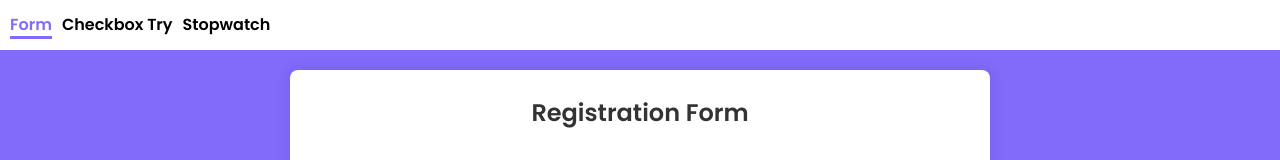
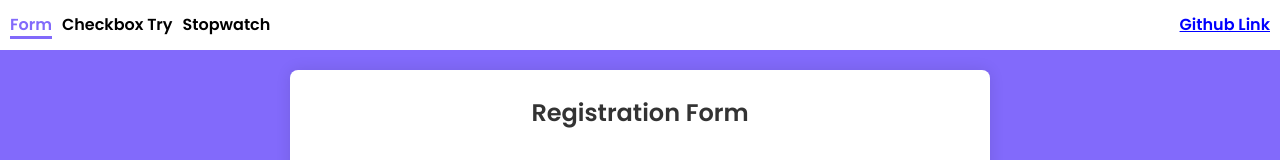
Before and after one commit to vikasdev66/interview-projects, a React (Create React App) app: page / in a window 1280 px wide. Shown: the top 160 px of the page. Built offline with nearby package versions, Linux system fonts and the light colour scheme.

Commit message:
github repo link added

```diff
--- a/src/components/Navbar/Navbar.css
+++ b/src/components/Navbar/Navbar.css
@@ -5,6 +5,8 @@
   border-color: gray;
   height: 50px;
   margin-bottom: 20px;
+  justify-content: space-between;
+  padding: 0 10px 0 10px;
 }
 
 .nav-container ul {
@@ -12,7 +14,6 @@
   display: flex;
   align-items: center;
   gap: 10px;
-  margin: 0 10px 0 10px;
 }
 
 .isActiveNav {
@@ -23,3 +24,8 @@
 .nav-container ul li .navLink {
   text-decoration: none;
 }
+
+.nav-container span a {
+  text-decoration: underline;
+  color: blue;
+}
--- a/src/components/Navbar/Navbar.jsx
+++ b/src/components/Navbar/Navbar.jsx
@@ -9,7 +9,9 @@ export function Navbar() {
         <li>
           <NavLink
             to="/"
-            className={(isActive) => `navLink ${isActive.isActive ? "isActiveNav" : ""}`}
+            className={(isActive) =>
+              `navLink ${isActive.isActive ? "isActiveNav" : ""}`
+            }
           >
             Form
           </NavLink>
@@ -17,7 +19,9 @@ export function Navbar() {
         <li>
           <NavLink
             to="/checkboxTry"
-            className={(isActive) => `navLink ${isActive.isActive ? "isActiveNav" : ""}`}
+            className={(isActive) =>
+              `navLink ${isActive.isActive ? "isActiveNav" : ""}`
+            }
           >
             Checkbox Try
           </NavLink>
@@ -25,12 +29,22 @@ export function Navbar() {
         <li>
           <NavLink
             to="/stopwatch"
-            className={(isActive) => `navLink ${isActive.isActive ? "isActiveNav" : ""}`}
+            className={(isActive) =>
+              `navLink ${isActive.isActive ? "isActiveNav" : ""}`
+            }
           >
             Stopwatch
           </NavLink>
         </li>
       </ul>
+      <span>
+        <a
+          href="https://github.com/vikasdev66/interview-projects.git"
+          target="_blank" rel="noreferrer"
+        >
+          Github Link
+        </a>
+      </span>
     </nav>
   );
 }
```
